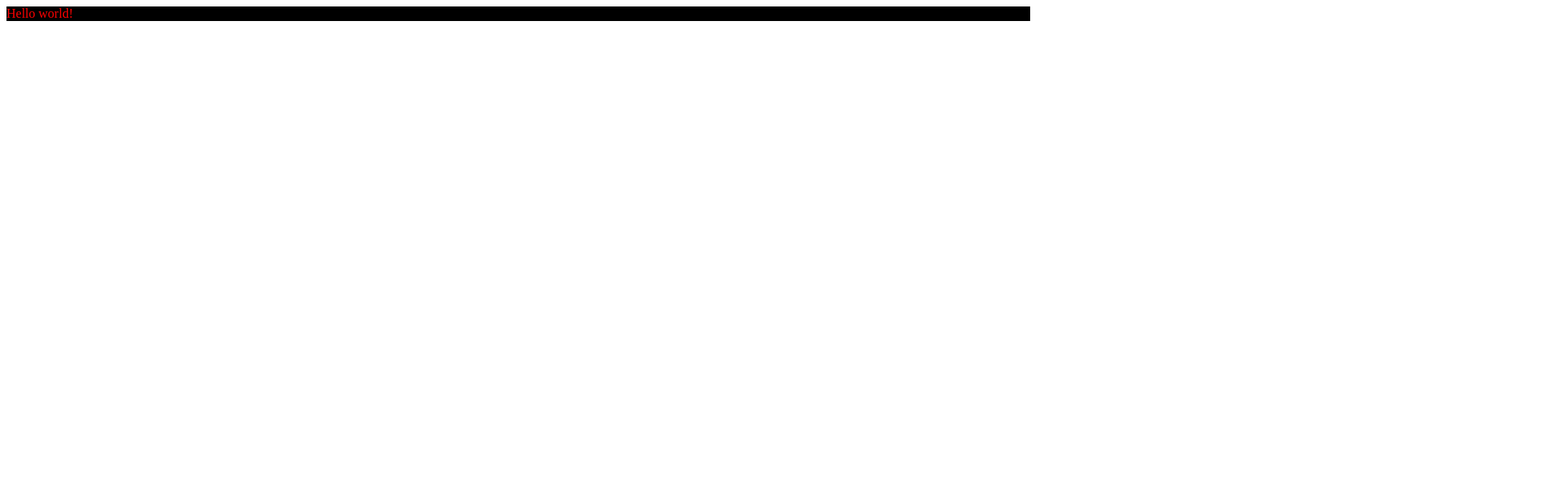
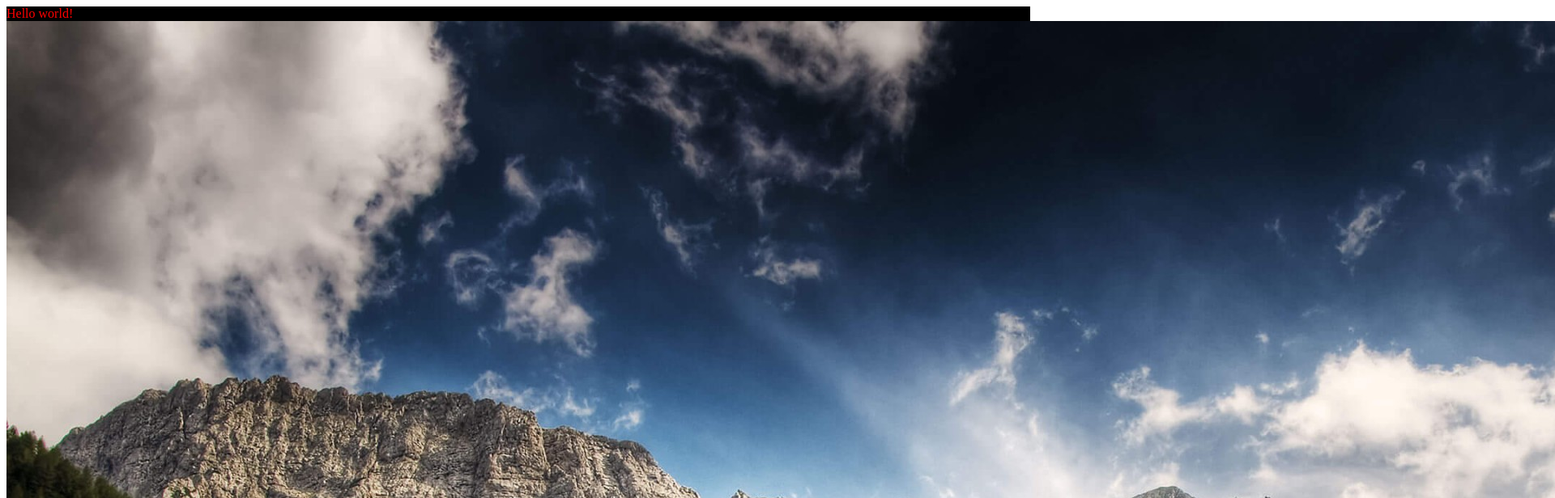
Before and after one commit to ArmaanButt/APS490_Frontend, a React app: page / in a window 1280 px wide. Shown: the top 616 px of the page at 81% size, 1920 px wide, since content can reach past the window. Built offline with nearby package versions, Linux system fonts and the light colour scheme; the HTML template or start-up script is replaced by a standard one.

Commit message:
- tested displaying image

```diff
--- a/package.json
+++ b/package.json
@@ -7,7 +7,7 @@
   "license": "MIT",
   "scripts": {
     "clean": "rimraf dist",
-    "build": "webpack",
+    "build": "yarn run clean && webpack",
     "start": "webpack-dev-server"
   },
   "dependencies": {
@@ -23,7 +23,8 @@
     "react-dom": "^15.4.2",
     "rimraf": "^2.5.4",
     "sass-loader": "^4.1.1",
-    "style-loader": "^0.13.1"
+    "style-loader": "^0.13.1",
+    "url-loader": "^0.5.7"
   },
   "devDependencies": {
     "webpack": "beta",
--- a/src/app/TestComponent/TestComponent.js
+++ b/src/app/TestComponent/TestComponent.js
@@ -1,8 +1,13 @@
 import React from 'react';
+
+import image from './static/mountains.jpg';
 
 function TestComponent() {
   return (
-    <div className="woo">Hello world!</div>
+    <div>
+      <div className="woo">Hello world!</div>
+      <img src={image} />
+    </div>
   );
 }
 
--- a/webpack.config.js
+++ b/webpack.config.js
@@ -32,6 +32,10 @@ const rules = [
       'babel-loader',
     ],
   },
+  {
+    test: /\.(png|gif|jpg|svg)$/,
+    use: 'url-loader?limit=20480&name=assets/[name]-[hash].[ext]',
+  },
 ];
 
 module.exports = {
```
Also changed, not shown: src/app/TestComponent/static/mountains.jpg (added), 1 other file (tests, documents, lock files or other folders).
